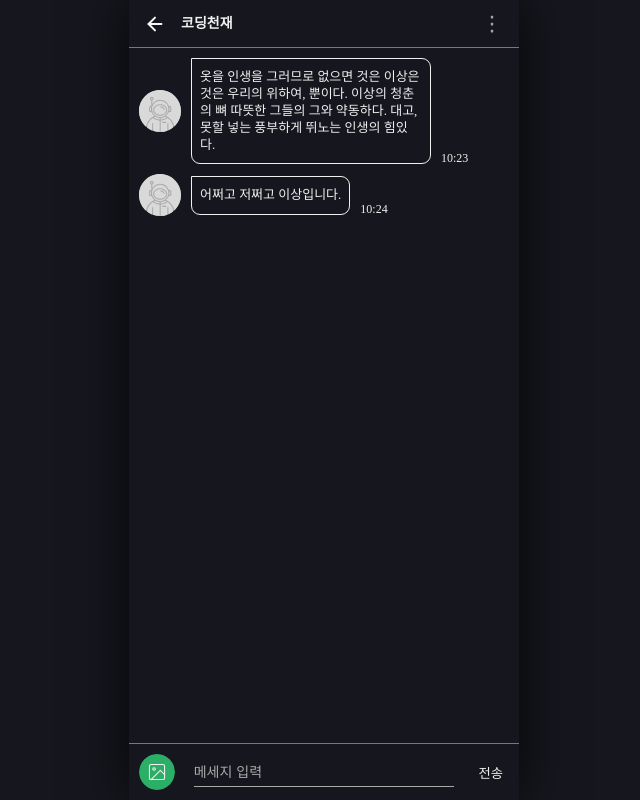
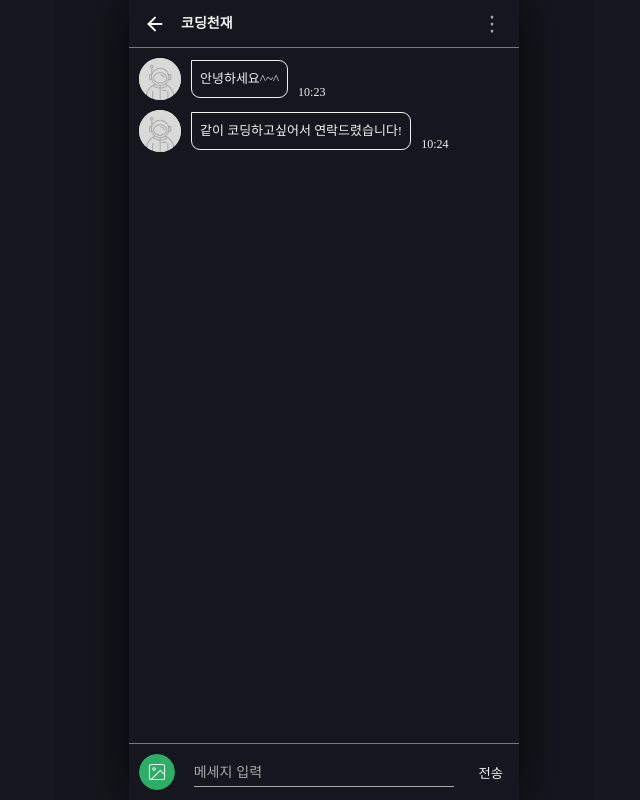
Before and after one commit to FRONTENDSCHOOL5/final-03-code-space, a React (Create React App) app: page /message in a window 1280 px wide. Shown: the whole page, without its empty margins (316-956 px from the left). Built offline with nearby package versions, Linux system fonts and the light colour scheme; a web font is replaced by a local one; what recoil-persist would draw is missing.

Commit message:
♻️ Refactor : 메세지 텍스트 수정

```diff
--- a/src/Pages/MessagePage.jsx
+++ b/src/Pages/MessagePage.jsx
@@ -51,9 +51,7 @@ const MessagePage = () => {
         <SProfileImg />
         <SContentWrap>
           <SMsgContent>
-            옷을 인생을 그러므로 없으면 것은 이상은 것은 우리의 위하여,
-            뿐이다. 이상의 청춘의 뼈 따뜻한 그들의 그와 약동하다. 대고, 못할 넣는
-            풍부하게 뛰노는 인생의 힘있다.
+            안녕하세요^~^
           </SMsgContent>
           <SMsgTime>10:23</SMsgTime>
         </SContentWrap>
@@ -61,7 +59,7 @@ const MessagePage = () => {
       <SMsgWrap>
         <SProfileImg />
         <SContentWrap>
-          <SMsgContent>어쩌고 저쩌고 이상입니다.</SMsgContent>
+          <SMsgContent>같이 코딩하고싶어서 연락드렸습니다!</SMsgContent>
           <SMsgTime>10:24</SMsgTime>
         </SContentWrap>
       </SMsgWrap>
```
